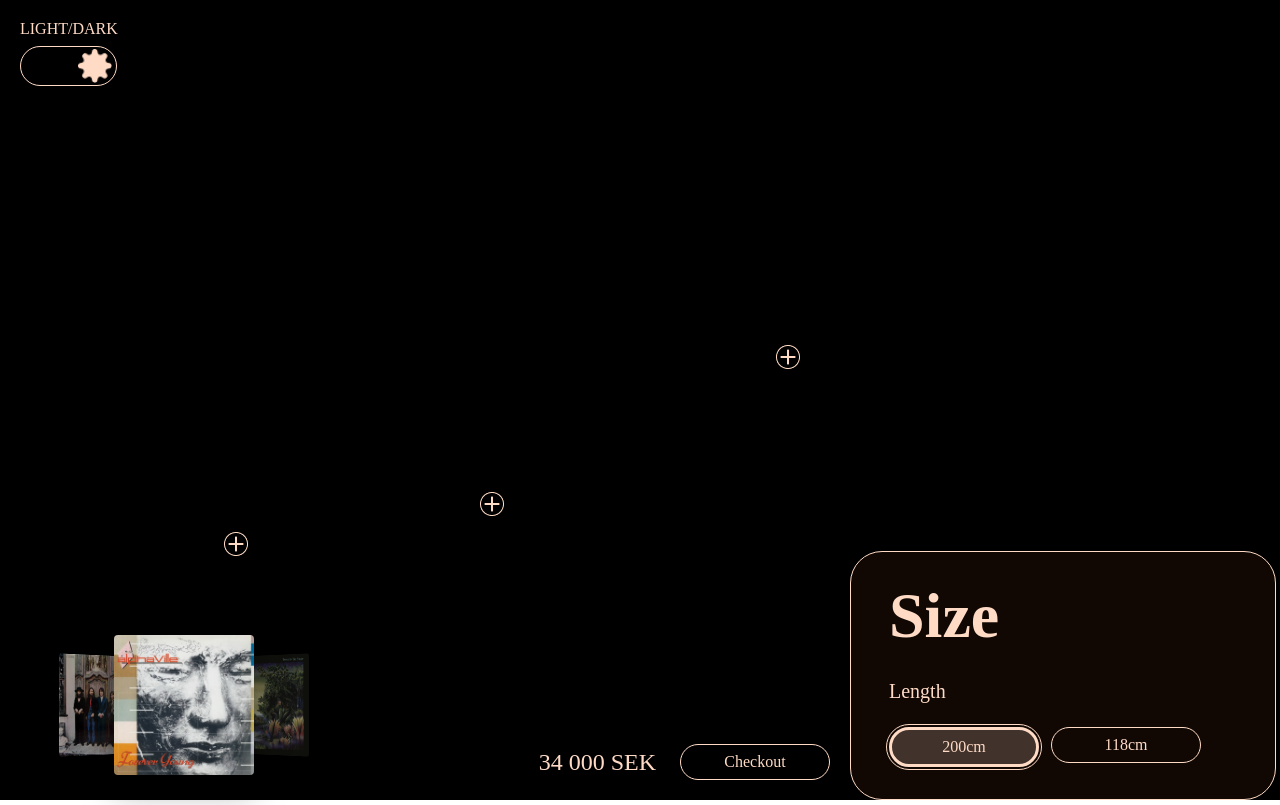
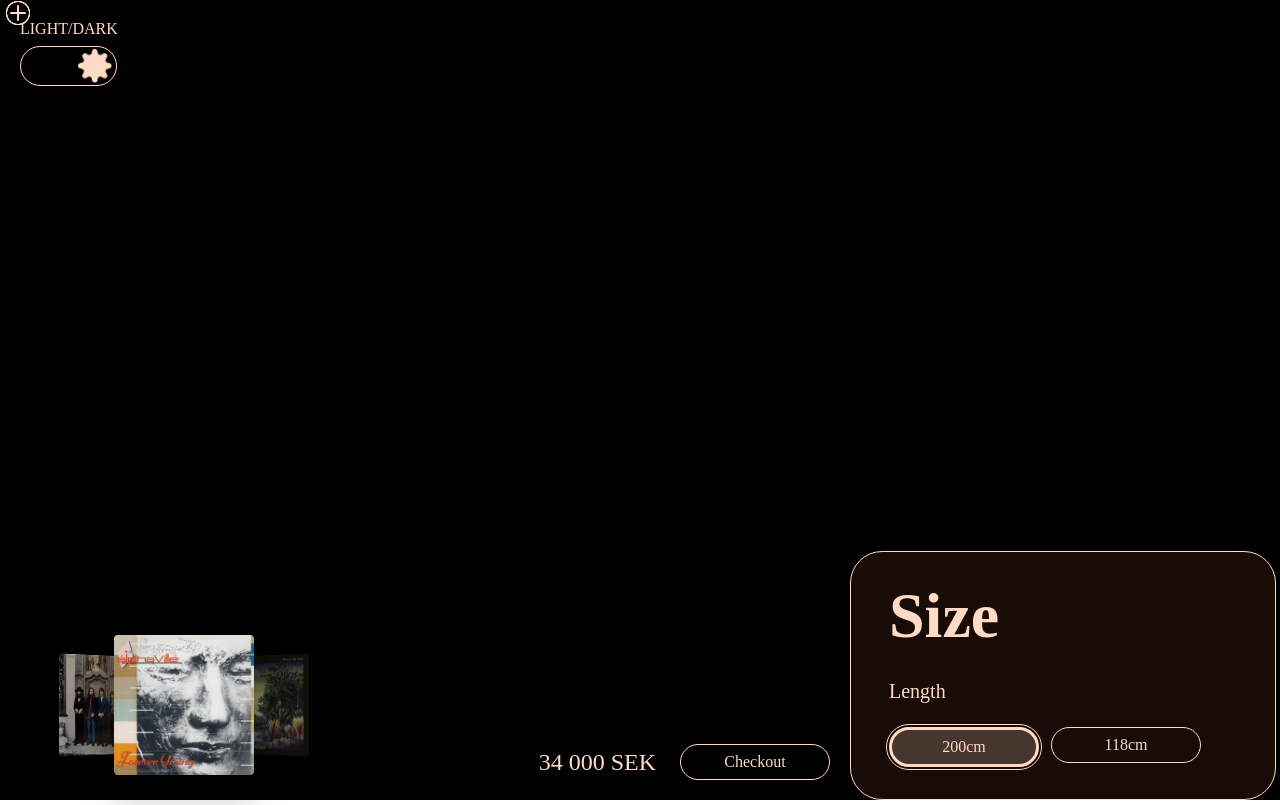
Before and after one commit to Patricia-LF/Configurator, a React (Vite) app: page / in a window 1280 px wide. Built offline with nearby package versions, Linux system fonts and the light colour scheme; no server answers; a web font is replaced by a local one.

Commit message:
Update ZoomButton + ZoomContext

```diff
--- a/src/App.jsx
+++ b/src/App.jsx
@@ -5,9 +5,12 @@ import ConfiguratorPanel from "./components/configurator/ConfiguratorPanel";
 import AlbumSelector from "./components/musicPlayer/AlbumSelector";
 import TotalPrice from "./components/price/TotalPrice";
 import ZoomButton from "./components/zoom/ZoomButton";
+import { isSpeakerAvailable } from "./config/configuratorRules";
+import { useConfigurator } from "./hooks/useConfigurator";
 
 function App() {
   const { isDarkMode, toggleTheme } = useTheme();
+  const { selected } = useConfigurator();
 
   return (
     <div className="App" data-theme={isDarkMode ? "dark" : "light"}>
@@ -18,18 +21,9 @@ function App() {
       />
       <AlbumSelector />
       <ConfiguratorPanel />
-      <ZoomButton
-        target="legs"
-        style={{ position: "absolute", bottom: "30%", left: "17%" }}
-      />
-      <ZoomButton
-        target="speaker"
-        style={{ position: "absolute", top: "43%", right: "37%" }}
-      />
-      <ZoomButton
-        target="texture"
-        style={{ position: "absolute", bottom: "35%", left: "37%" }}
-      />
+      <ZoomButton target="legs" />
+      <ZoomButton target="speaker" />
+      <ZoomButton target="texture" />
 
       <div className="bottom-bar">
         <TotalPrice />
--- a/src/components/zoom/ZoomButton.jsx
+++ b/src/components/zoom/ZoomButton.jsx
@@ -1,23 +1,61 @@
+import { useEffect, useRef } from "react";
 import styles from "./ZoomButton.module.css";
 import { useZoom } from "../../hooks/useZoom";
 import { useTheme } from "../../hooks/useTheme";
 import zoomBtnLight from "../../assets/icons/zoom-btn-light.png";
 import zoomBtnDark from "../../assets/icons/zoom-btn.png";
+import zoomOutBtnLight from "../../assets/icons/zoomOut-btn-light.png";
+import zoomOutBtnDark from "../../assets/icons/zoomOut-btn.png";
 
-export default function ZoomButton({ target, style }) {
-  const { zoomTarget, triggerZoom } = useZoom();
+export default function ZoomButton({ target }) {
+  const { zoomTarget, triggerZoom, anchorPositionsRef } = useZoom();
   const { isDarkMode } = useTheme();
+
+  const buttonRef = useRef(null);
 
   const isActive = zoomTarget === target;
 
+  useEffect(() => {
+    let frameId;
+
+    function updatePosition() {
+      const anchor = anchorPositionsRef.current[target];
+
+      if (buttonRef.current && anchor) {
+        buttonRef.current.style.display = anchor.visible ? "block" : "none";
+
+        if (anchor.visible) {
+          buttonRef.current.style.transform = `
+            translate(${anchor.x}px, ${anchor.y}px)
+            translate(-50%, -50%)
+          `;
+        }
+      }
+
+      frameId = requestAnimationFrame(updatePosition);
+    }
+
+    updatePosition();
+
+    return () => cancelAnimationFrame(frameId);
+  }, [target, anchorPositionsRef]);
+
+  const zoomIcon = isActive
+    ? isDarkMode
+      ? zoomOutBtnDark
+      : zoomOutBtnLight
+    : isDarkMode
+      ? zoomBtnDark
+      : zoomBtnLight;
+
   return (
     <button
+      ref={buttonRef}
       className={`${styles.zoomBtn} ${isActive ? styles.active : ""}`}
-      style={style}
       onClick={() => triggerZoom(target)}
-      aria-label={`Zoom to ${target}`}
+      aria-label={isActive ? `Zoom out from ${target}` : `Zoom to ${target}`}
     >
-      <img src={isDarkMode ? zoomBtnDark : zoomBtnLight} alt="" />
+      <img src={zoomIcon} alt="" />
     </button>
   );
 }
--- a/src/components/zoom/ZoomButton.module.css
+++ b/src/components/zoom/ZoomButton.module.css
@@ -3,4 +3,9 @@
   background: none;
   border: none;
   cursor: pointer;
+  position: fixed;
+  top: 0;
+  left: 0;
+  transform-origin: center;
+  z-index: 20;
 }
--- a/src/config/ZoomContext.jsx
+++ b/src/config/ZoomContext.jsx
@@ -1,16 +1,25 @@
-import { createContext, useState } from "react";
+import { createContext, useRef, useState } from "react";
 
 export const ZoomContext = createContext(null);
 
 export function ZoomProvider({ children }) {
   const [zoomTarget, setZoomTarget] = useState(null); // "legs" | "speaker" | "texture" | null
+  const anchorPositionsRef = useRef({
+    legs: null,
+    speaker: null,
+    texture: null,
+  });
 
   function triggerZoom(target) {
     // Clicking the same target again zooms back out to the default view
     setZoomTarget((prev) => (prev === target ? null : target));
   }
 
-  const value = { zoomTarget, triggerZoom };
+  const value = {
+    zoomTarget,
+    triggerZoom,
+    anchorPositionsRef,
+  };
 
   return <ZoomContext.Provider value={value}>{children}</ZoomContext.Provider>;
 }
--- a/src/index.css
+++ b/src/index.css
@@ -9,7 +9,7 @@
   /*Dark mode*/
   --text: #ffdbc6;
   --border: #ffdbc6;
-  --card-bg: rgba(43, 21, 12, 0.4);
+  --card-bg: rgba(43, 21, 12, 0.6);
   --button-bg: rgba(255, 219, 198, 0.2);
   --clash-font: "ClashDisplay";
 
@@ -30,7 +30,7 @@
   --text: #2b150c;
   --border: #2b150c;
   --card-bg: rgba(255, 234, 225, 0.4);
-  --button-bg: rgba(255, 219, 198, 0.24);
+  --button-bg: rgba(43, 21, 12, 0.1);
 }
 
 html,
```
Also changed, not shown: src/assets/icons/zoomOut-btn-light.png (added), src/assets/icons/zoomOut-btn.png (added).
